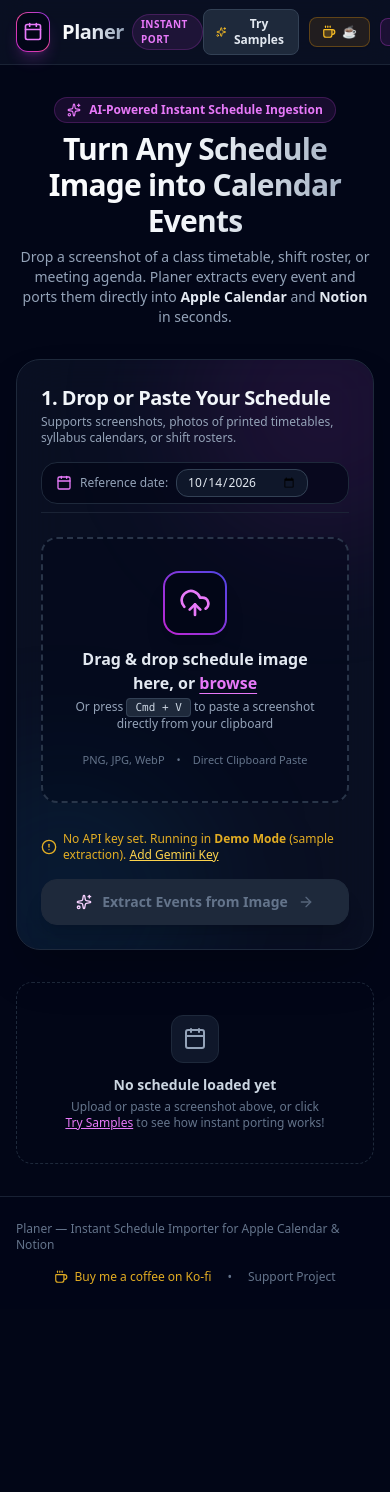
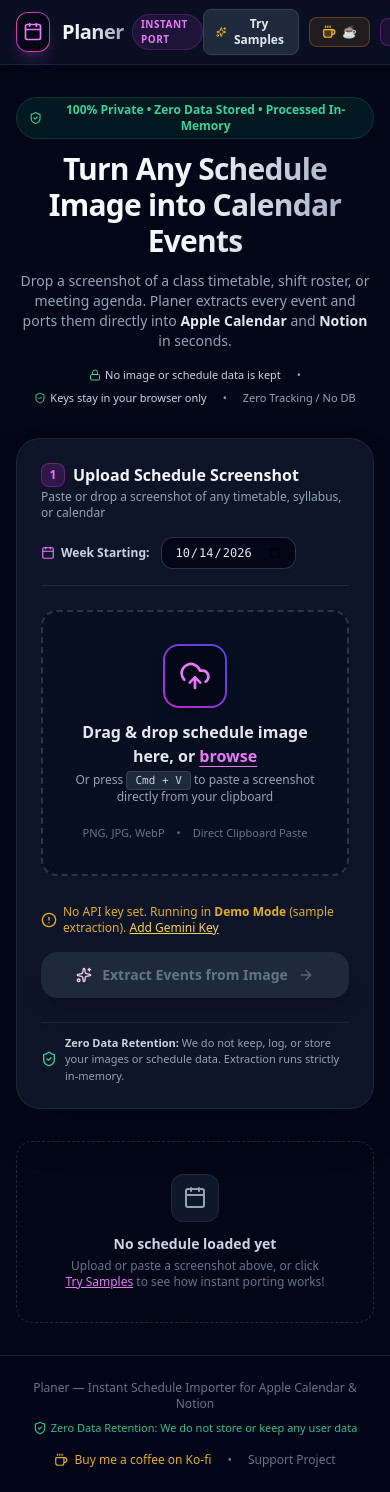
Before and after one commit to 8nrf9f6f5b-afk/planer, a React (Vite) app: page / in a window 390 px wide. Shown: the top 1492 px of the page. Before the commit the page ends 1309 px from the top, so only its background shows below. Built offline with nearby package versions, Linux system fonts and the light colour scheme; no server answers.

Commit message:
feat(privacy): add prominent Zero Data Retention badges and guarantees across hero, dropzone, and footer

```diff
--- a/src/App.tsx
+++ b/src/App.tsx
@@ -9,7 +9,7 @@
 import { TipModal } from './components/TipModal';
 import { Toast, ToastMessage } from './components/Toast';
 import { CalendarEvent, AppSettings, NotionDatabaseInfo } from './types';
-import { Sparkles, Calendar as CalendarIcon, CheckCircle2, AlertCircle, Coffee, Heart } from 'lucide-react';
+import { Sparkles, Calendar as CalendarIcon, CheckCircle2, AlertCircle, Coffee, Heart, ShieldCheck, Lock } from 'lucide-react';
 
 const LOCAL_STORAGE_KEY = 'planer_user_settings_v1';
 
@@ -567,10 +567,10 @@
       {/* Main Content Area */}
       <main className="flex-1 max-w-7xl mx-auto w-full px-4 sm:px-6 lg:px-8 py-8 space-y-8">
         {/* Hero Banner */}
-        <div className="text-center max-w-2xl mx-auto space-y-2">
-          <div className="inline-flex items-center gap-2 px-3 py-1 rounded-full bg-fuchsia-500/10 border border-fuchsia-500/20 text-fuchsia-400 text-xs font-semibold">
-            <Sparkles className="w-3.5 h-3.5" />
-            <span>AI-Powered Instant Schedule Ingestion</span>
+        <div className="text-center max-w-2xl mx-auto space-y-3">
+          <div className="inline-flex items-center gap-2 px-3 py-1 rounded-full bg-emerald-500/10 border border-emerald-500/20 text-emerald-400 text-xs font-semibold">
+            <ShieldCheck className="w-3.5 h-3.5" />
+            <span>100% Private &bull; Zero Data Stored &bull; Processed In-Memory</span>
           </div>
           <h2 className="text-3xl sm:text-4xl font-extrabold tracking-tight bg-gradient-to-r from-white via-slate-100 to-slate-400 bg-clip-text text-transparent">
             Turn Any Schedule Image into Calendar Events
@@ -578,6 +578,21 @@
           <p className="text-sm text-slate-400">
             Drop a screenshot of a class timetable, shift roster, or meeting agenda. Planer extracts every event and ports them directly into <b className="text-slate-200">Apple Calendar</b> and <b className="text-slate-200">Notion</b> in seconds.
           </p>
+
+          {/* Privacy Trust Indicators */}
+          <div className="flex flex-wrap items-center justify-center gap-x-4 gap-y-1.5 pt-1 text-[11px] text-slate-400">
+            <span className="flex items-center gap-1 text-slate-300">
+              <Lock className="w-3 h-3 text-emerald-400" />
+              <span>No image or schedule data is kept</span>
+            </span>
+            <span>•</span>
+            <span className="flex items-center gap-1 text-slate-300">
+              <ShieldCheck className="w-3 h-3 text-emerald-400" />
+              <span>Keys stay in your browser only</span>
+            </span>
+            <span>•</span>
+            <span className="text-slate-400">Zero Tracking / No DB</span>
+          </div>
         </div>
 
         {/* Step 1: Upload / Dropzone */}
@@ -645,7 +660,14 @@
       {/* Footer */}
       <footer className="border-t border-slate-800/80 bg-slate-950/80 py-6 px-4">
         <div className="max-w-7xl mx-auto flex flex-col sm:flex-row items-center justify-between gap-4 text-xs text-slate-500">
-          <p>Planer — Instant Schedule Importer for Apple Calendar &amp; Notion</p>
+          <div className="flex flex-col sm:flex-row items-center gap-2 text-center sm:text-left">
+            <p>Planer — Instant Schedule Importer for Apple Calendar &amp; Notion</p>
+            <span className="hidden sm:inline text-slate-700">•</span>
+            <span className="text-[11px] text-emerald-400/90 flex items-center gap-1 font-medium">
+              <ShieldCheck className="w-3.5 h-3.5" />
+              <span>Zero Data Retention: We do not store or keep any user data</span>
+            </span>
+          </div>
           <div className="flex items-center gap-4">
             <a
               href={supportLink}
--- a/src/components/ImageDropzone.tsx
+++ b/src/components/ImageDropzone.tsx
@@ -1,7 +1,7 @@
 import React, { useState, useRef, useEffect } from 'react';
 import {
   UploadCloud, Image as ImageIcon, Sparkles, AlertCircle,
-  Settings as SettingsIcon, Check, Calendar, ArrowRight, Loader2
+  Settings as SettingsIcon, Check, Calendar, ArrowRight, Loader2, ShieldCheck, Lock
 } from 'lucide-react';
 
 interface ImageDropzoneProps {
@@ -28,7 +28,7 @@
 
   const processFile = (file: File) => {
     if (!file.type.startsWith('image/')) {
-      alert('Please upload an image file (PNG, JPG, WebP).');
+      alert('Please upload an image file (PNG, JPG, WebP, etc.)');
       return;
     }
 
@@ -41,7 +41,7 @@
     reader.readAsDataURL(file);
   };
 
-  const handleDrop = (e: React.DragEvent) => {
+  const handleDrop = (e: React.DragEvent<HTMLDivElement>) => {
     e.preventDefault();
     setIsDragOver(false);
     if (e.dataTransfer.files && e.dataTransfer.files[0]) {
@@ -49,30 +49,28 @@
     }
   };
 
-  const handleDragOver = (e: React.DragEvent) => {
+  const handleDragOver = (e: React.DragEvent<HTMLDivElement>) => {
     e.preventDefault();
     setIsDragOver(true);
   };
 
-  const handleDragLeave = (e: React.DragEvent) => {
-    e.preventDefault();
+  const handleDragLeave = () => {
     setIsDragOver(false);
   };
 
-  // Global paste listener (Cmd + V)
+  // Support pasting image directly from clipboard anywhere on page
   useEffect(() => {
     const handlePaste = (e: ClipboardEvent) => {
-      // Don't intercept paste if user is typing in an input or textarea
-      const target = e.target as HTMLElement;
-      if (target.tagName === 'INPUT' || target.tagName === 'TEXTAREA') {
-        return;
-      }
+      const items = e.clipboardData?.items;
+      if (!items) return;
 
-      if (e.clipboardData && e.clipboardData.files.length > 0) {
-        const file = e.clipboardData.files[0];
-        if (file.type.startsWith('image/')) {
-          e.preventDefault();
-          processFile(file);
+      for (let i = 0; i < items.length; i++) {
+        if (items[i].type.indexOf('image') !== -1) {
+          const file = items[i].getAsFile();
+          if (file) {
+            processFile(file);
+            break;
+          }
         }
       }
     };
@@ -82,34 +80,34 @@
   }, []);
 
   return (
-    <div className="w-full bg-slate-900/60 border border-slate-800 rounded-3xl p-6 sm:p-8 backdrop-blur-xl shadow-2xl relative overflow-hidden transition-all duration-300 hover:border-slate-700/80">
-      {/* Decorative gradient glow */}
-      <div className="absolute -top-24 -right-24 w-72 h-72 bg-fuchsia-600/10 rounded-full blur-3xl pointer-events-none" />
-      <div className="absolute -bottom-24 -left-24 w-72 h-72 bg-sky-600/10 rounded-full blur-3xl pointer-events-none" />
-
-      <div className="relative z-10 flex flex-col gap-6">
-        {/* Top bar with quick instructions & reference date picker */}
-        <div className="flex flex-col sm:flex-row items-start sm:items-center justify-between gap-4 pb-2 border-b border-slate-800/80">
+    <div className="w-full max-w-4xl mx-auto">
+      <div className="bg-slate-900/90 border border-slate-800/90 rounded-3xl p-6 sm:p-8 backdrop-blur-xl shadow-2xl space-y-6">
+        {/* Top Controls: Target Reference Date */}
+        <div className="flex flex-col sm:flex-row sm:items-center justify-between gap-4 pb-4 border-b border-slate-800">
           <div>
-            <h2 className="text-xl font-bold tracking-tight text-slate-100 flex items-center gap-2">
-              <span>1. Drop or Paste Your Schedule</span>
-            </h2>
+            <h3 className="text-base font-bold text-slate-100 flex items-center gap-2">
+              <span className="flex h-6 w-6 items-center justify-center rounded-lg bg-fuchsia-600/20 text-fuchsia-400 text-xs font-bold border border-fuchsia-500/30">
+                1
+              </span>
+              <span>Upload Schedule Screenshot</span>
+            </h3>
             <p className="text-xs text-slate-400 mt-0.5">
-              Supports screenshots, photos of printed timetables, syllabus calendars, or shift rosters.
+              Paste or drop a screenshot of any timetable, syllabus, or calendar
             </p>
           </div>
 
-          {/* Reference Date Control */}
-          <div className="flex items-center gap-2 bg-slate-950/70 border border-slate-800 rounded-2xl p-1.5 self-stretch sm:self-auto">
-            <Calendar className="w-4 h-4 text-fuchsia-400 ml-2" />
-            <span className="text-xs text-slate-400 font-medium">Reference date:</span>
+          <div className="flex items-center gap-3">
+            <label className="text-xs font-semibold text-slate-300 flex items-center gap-1.5 shrink-0">
+              <Calendar className="w-3.5 h-3.5 text-fuchsia-400" />
+              <span>Week Starting:</span>
+            </label>
             <input
               type="date"
               value={referenceDate}
               onChange={(e) => setReferenceDate(e.target.value)}
-              className="bg-slate-900 border border-slate-700 text-slate-200 text-xs rounded-xl px-2.5 py-1 focus:outline-none focus:border-fuchsia-500 font-medium"
+              className="bg-slate-950 border border-slate-700/80 rounded-xl px-3 py-1.5 text-xs text-slate-200 focus:outline-none focus:border-fuchsia-500 font-mono shadow-inner"
             />
-            <div className="hidden lg:flex items-center gap-1 pl-1">
+            <div className="hidden sm:flex items-center gap-1.5">
               <button
                 type="button"
                 onClick={() => setReferenceDate(new Date().toISOString().slice(0, 10))}
@@ -162,7 +160,7 @@
           <input
             ref={fileInputRef}
             type="file"
-            accept="image/png,image/jpeg,image/webp,image/svg+xml"
+            accept="image/*"
             className="hidden"
             onChange={(e) => {
               if (e.target.files && e.target.files[0]) {
@@ -172,21 +170,21 @@
           />
 
           {previewUrl ? (
-            <div className="flex flex-col md:flex-row items-center gap-6 w-full max-w-2xl">
-              <div className="relative group/thumb shrink-0">
+            <div className="flex flex-col items-center gap-4 w-full">
+              <div className="relative max-h-64 max-w-full overflow-hidden rounded-xl border border-slate-700 shadow-lg">
                 <img
                   src={previewUrl}
                   alt="Schedule preview"
-                  className="w-36 h-36 object-cover rounded-2xl border border-slate-700 shadow-md group-hover/thumb:border-fuchsia-500 transition"
+                  className="object-contain max-h-60 rounded-lg mx-auto"
                 />
-                <div className="absolute inset-0 bg-slate-950/60 opacity-0 group-hover/thumb:opacity-100 rounded-2xl flex items-center justify-center transition">
-                  <span className="text-xs text-white font-medium">Change Image</span>
+                <div className="absolute top-2 right-2 bg-slate-950/80 backdrop-blur px-2.5 py-1 rounded-lg text-[11px] font-mono text-slate-300 border border-slate-800">
+                  Click to replace image
                 </div>
               </div>
 
-              <div className="flex-1 text-center md:text-left space-y-2">
-                <div className="inline-flex items-center gap-1.5 px-2.5 py-0.5 rounded-full bg-emerald-500/10 border border-emerald-500/20 text-emerald-400 text-xs font-semibold">
-                  <Check className="w-3 h-3" />
+              <div className="space-y-1">
+                <div className="inline-flex items-center gap-1.5 px-3 py-1 rounded-full bg-emerald-500/10 border border-emerald-500/20 text-emerald-400 text-xs font-semibold">
+                  <Check className="w-3.5 h-3.5" />
                   <span>Image Loaded &amp; Ready</span>
                 </div>
                 <h4 className="text-base font-bold text-slate-100">Schedule Screenshot Attached</h4>
@@ -272,6 +270,14 @@
             )}
           </button>
         </div>
+
+        {/* Zero Data Retention Security Assurance */}
+        <div className="flex items-center justify-center gap-2 pt-3 border-t border-slate-800/80 text-[11px] text-slate-400">
+          <ShieldCheck className="w-4 h-4 text-emerald-400 shrink-0" />
+          <span>
+            <b className="text-slate-300">Zero Data Retention:</b> We do not keep, log, or store your images or schedule data. Extraction runs strictly in-memory.
+          </span>
+        </div>
       </div>
     </div>
   );
```
